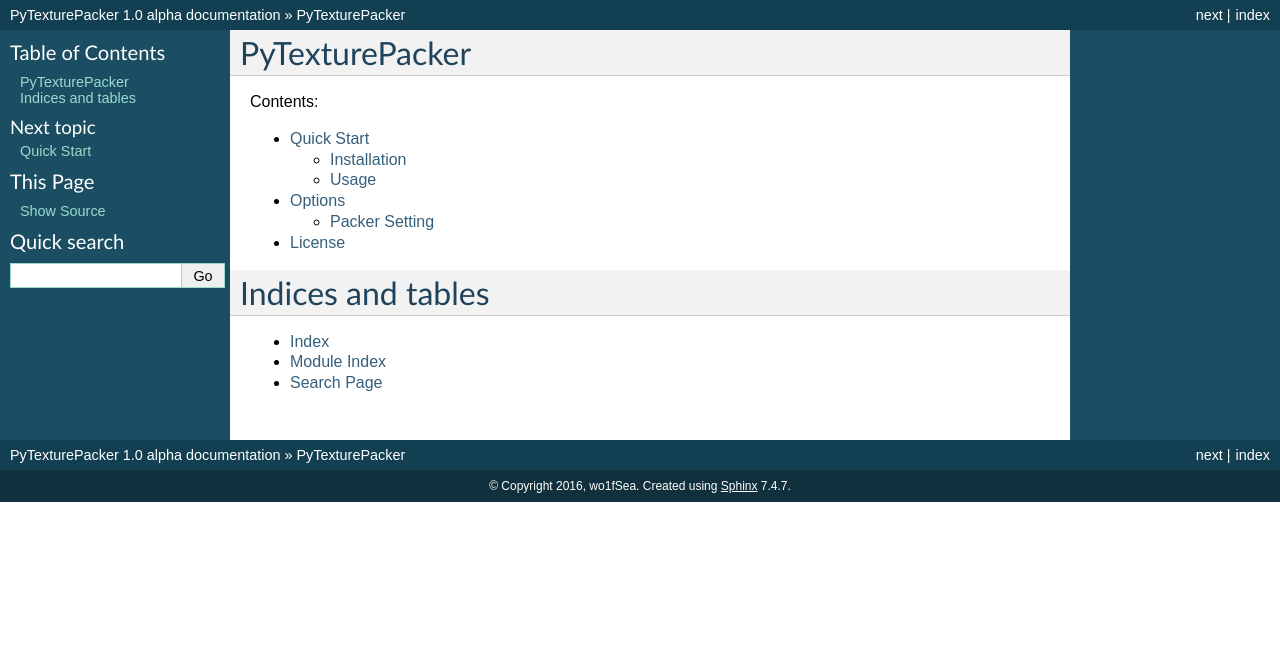
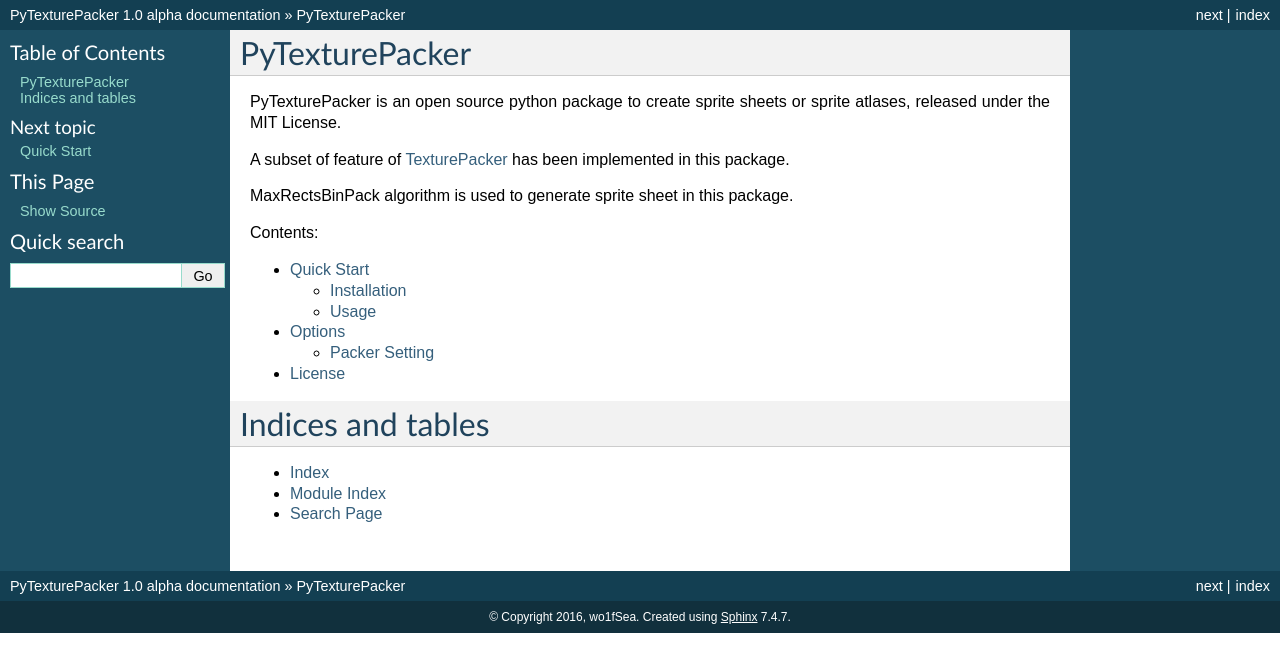
Before and after one commit to wo1fsea/PyTexturePacker, a Sphinx documentation site: the page built from docs/index.rst, in a window 1280 px wide. Shown: the top 672 px of the page. Built offline with Sphinx 7.4.7, drawn with Linux system fonts in a browser that asks for light colours.

Commit message:
mod: doc

```diff
--- a/docs/2_options.rst
+++ b/docs/2_options.rst
@@ -4,6 +4,8 @@
 
 Packer Setting
 ==============
+
+This chapter describes the options used to create a MaxRectsBinPacker.
 
 bg_color
 --------
--- a/docs/index.rst
+++ b/docs/index.rst
@@ -2,6 +2,14 @@
 
 PyTexturePacker
 ===============
+
+PyTexturePacker is an open source python package to create sprite sheets or sprite atlases, released under the MIT License.
+
+A subset of feature of TexturePacker_ has been implemented in this package.
+
+.. _TexturePacker: https://www.codeandweb.com/texturepacker)
+
+MaxRectsBinPack algorithm is used to generate sprite sheet in this package.
 
 Contents:
 
```
